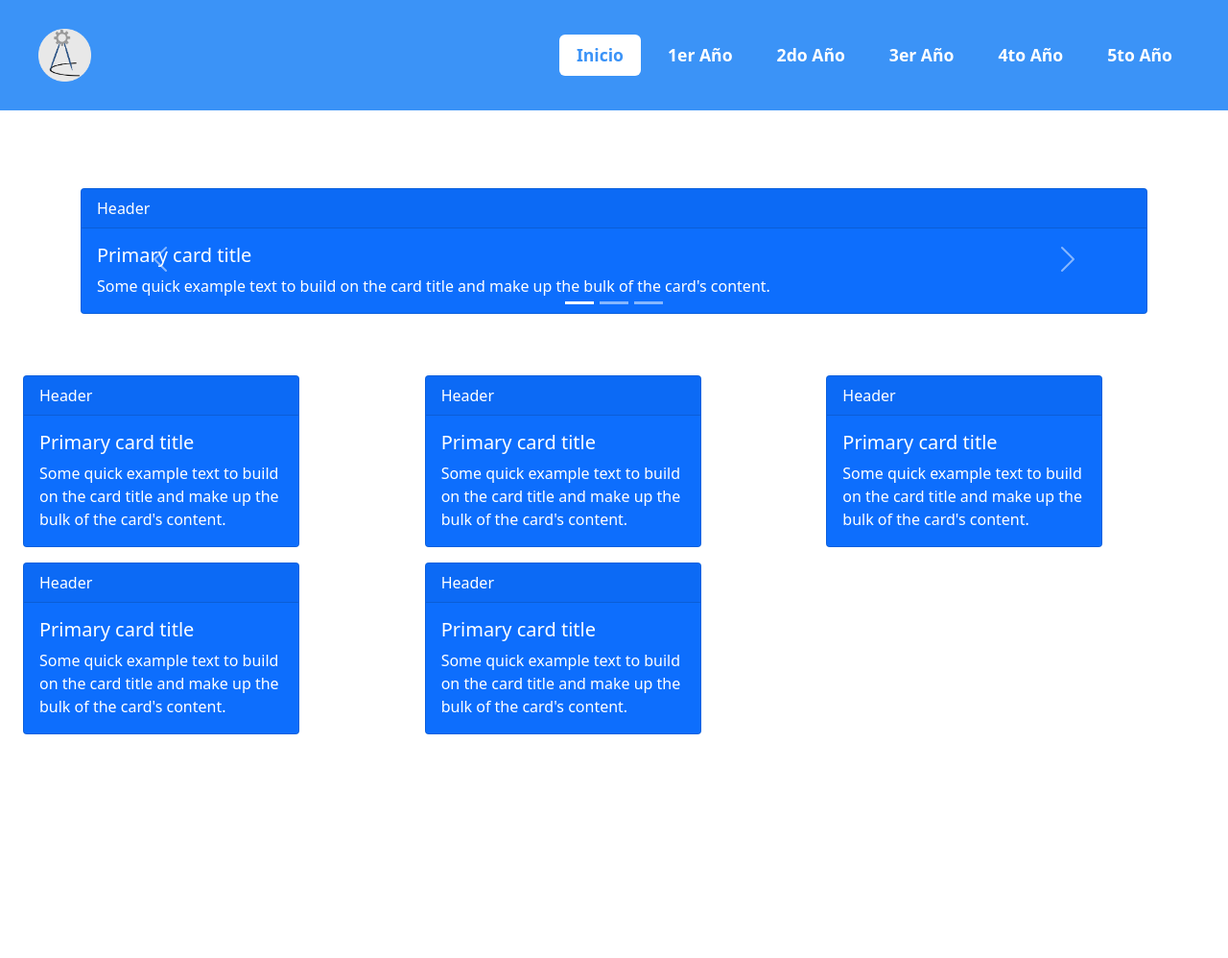
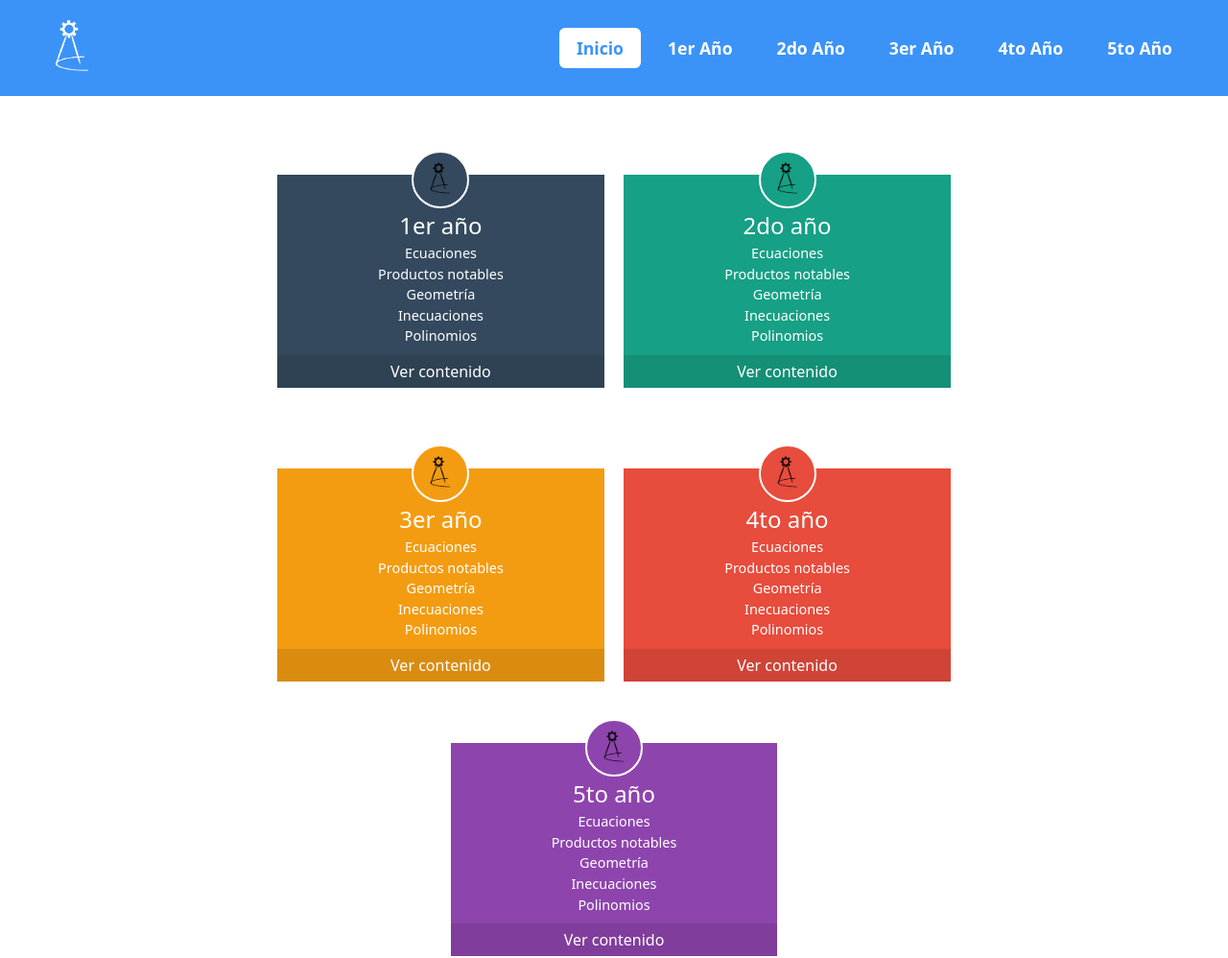
Before and after one commit to lesanpi/sc-elearning, a Flask app: page / in a window 1280 px wide. Shown: the whole page at 96% size. Before the commit the page ends 765 px from the top, so only its background shows below. Run offline with Flask 2, Linux system fonts and the light colour scheme.

Commit message:
Navbar con logo y tarjetas

```diff
--- a/static/css/navbar.css
+++ b/static/css/navbar.css
@@ -13,12 +13,16 @@
     top: 0;
     left: 0;
     width: 100%;
-    padding: 30px 40px 30px 40px;
+    padding: 20px 40px 20px 40px;
     display: flex;
     justify-content: space-between;
     align-items: center;
     z-index: 1000;
     background-color: #3b93f7;
+  }
+
+  header img{
+    margin-left: 5px;
   }
 
   header ul{
@@ -64,6 +68,121 @@
     display: none;
   }
 
+
+
+  .main-part{
+    width:85%;
+    margin:0 auto;
+    text-align: center;
+    padding: 0px 5px;
+
+    }
+
+    .cpanel{
+    width:32%;
+    display: inline-block;
+    background-color: #34495E;
+    color:#fff;
+    border:2px solid white;
+    margin-top: 80px;
+    margin-left: 6px;
+    margin-right: 6px;
+    }
+
+    .icon-part img{
+      font-size: 30px;
+      padding:10px;
+      border:2px solid white;
+      border-radius:50%;
+      margin-top:-25px;
+      margin-bottom: 0px;
+      background-color:#34495E;
+      }
+
+    .icon-part span{
+        padding-bottom: 0px;
+        font-size: 1.5em;
+    }
+
+    .icon-part p{
+    margin:0px;
+    font-size: 0.9em;
+    padding-bottom: 0px;
+    }
+
+    .icon-part .lastcontent{
+      margin-bottom: 9px;
+  }
+
+    .card-content-part{
+    background-color: #2F4254;
+    padding: 5px 0px;
+    }
+    .cpanel .card-content-part:hover{
+    background-color: #5a5a5a;
+    cursor: pointer;
+    }
+    .card-content-part a{
+    color:#fff;
+    text-decoration: none;
+    }
+
+    .cpanel-green .icon-part,.cpanel-green .icon-part img{
+    background-color: #16A085;
+    }
+    .cpanel-green .card-content-part{
+    background-color: #149077;
+    }
+    .cpanel-green{
+      background-color: #16A085;
+    }
+
+    .cpanel-orange .icon-part,.cpanel-orange .icon-part img{
+    background-color: #F39C12;
+    }
+    .cpanel-orange .card-content-part{
+    background-color: #DA8C10;
+    }
+    .cpanel-orange{
+    background-color: #F39C12;
+    }
+
+    .cpanel-blue .icon-part,.cpanel-blue .icon-part img{
+    background-color: #2980B9;
+    }
+    .cpanel-blue .card-content-part{
+    background-color:#2573A6;
+    }
+    .cpanel-blue{
+      background-color: #2980B9;
+    }
+
+    .cpanel-red .icon-part,.cpanel-red .icon-part img{
+    background-color:#E74C3C;
+    }
+    .cpanel-red .card-content-part{
+    background-color:#CF4436;
+    }
+    .cpanel-red{
+      background-color:#E74C3C;
+      margin-top: 60px;
+    }
+
+    .cpanel-skyblue .icon-part,.cpanel-skyblue .icon-part img{
+    background-color:#8E44AD;
+    }
+    .cpanel-skyblue .card-content-part{
+    background-color:#803D9B;
+    }
+    .cpanel-skyblue{
+      background-color:#8E44AD;
+      margin-top: 60px;
+    }
+
+
+
+
+
   @media (min-width: 768px) and (max-width: 991px) {
     header ul li a{
       font-size: 1.07em;
@@ -72,7 +191,7 @@
     }
 
     header{
-      padding: 30px 40px 30px 40px;
+      padding: 20px 40px 20px 40px;
     }
   }
 
@@ -96,21 +215,29 @@
 
     header ul li{
       display: block;
-      padding: 10px 0;
+      padding: 10px 0 0 0;
       line-height: 30px;
-      border-bottom: solid;
-      border-color: white;
-      border-width: 1px;
+
     }
 
     header ul li.li5to{
       border-width: 0px;
+      padding: 10px 0;
     }
 
     header ul li a{
       font-size: 20px;
       margin-left: 0px;
+    }
 
+    header ul li div{
+      position: relative;
+      padding: 0 0 10px 0;
+      width: 50%;
+      border-bottom: solid;
+      border-color: rgb(160, 160, 160);
+      border-width: 1px;
+      margin: auto;
     }
 
     header ul li a.active, header ul li a:hover{
--- a/templates/index.html
+++ b/templates/index.html
@@ -1,34 +1,42 @@
 {% from "macros.html" import card with context %}
 <!DOCTYPE html>
 <html lang="es">
-<head>
     <meta charset="UTF-8">
     <meta http-equiv="X-UA-Compatible" content="IE=edge">
     <meta name="viewport" content="width=device-width, initial-scale=1.0">
     <link href="https://cdn.jsdelivr.net/npm/bootstrap@5.0.2/dist/css/bootstrap.min.css" rel="stylesheet" integrity="sha384-EVSTQN3/azprG1Anm3QDgpJLIm9Nao0Yz1ztcQTwFspd3yD65VohhpuuCOmLASjC" crossorigin="anonymous">
     <link rel="stylesheet" href="/static/css/navbar.css">
     <link rel="stylesheet" href="https://cdnjs.cloudflare.com/ajax/libs/font-awesome/5.15.3/css/all.min.css"/>
+
+    <link rel="stylesheet" type="text/css" href="https://maxcdn.bootstrapcdn.com/font-awesome/4.7.0/css/font-awesome.min.css">
+    <link href="https://fonts.googleapis.com/css?family=Raleway:100,200,400,500,600" rel="stylesheet" type="text/css">
+
     <title></title>
 </head>
 <body>
   <section>
     <header>
-      <img src="static\imgs\Logo-Asociarte-icono.png" alt="Logo de Asociarte" width="55" height="55">
+      <img src="static\imgs\LogoAsociarteBlanco.png" alt="Logo de Asociarte en negro" width="60" height="60">
       <ul class="navigation">
           <li>
           <a class="active" href="/">Inicio</a>
+          <div></div>
           </li>
           <li>
           <a href="#">1er Año</a>
+          <div></div>
           </li>
           <li>
           <a href="#">2do Año</a>
+          <div></div>
           </li>
           <li>
           <a href="#">3er Año</a>
+          <div></div>
           </li>
           <li>
           <a href="#">4to Año</a>
+          <div></div>
           </li>
           <li class="li5to">
           <a href="course/5">5to Año</a>
@@ -40,114 +48,88 @@
     </header>
   </section>
 
-    <div class="container-fluid">
-        <div class="row">
-            <div class="col-12 py-5 mt-5 px-5">
-                <div class="row gy-2">
+    <div class="main-part">
 
-                    <div class="col-12 px-5" style="height: 60%;">
-                        <div id="carouselExampleCaptions" class="carousel slide" data-bs-ride="carousel" style="height: 100%;">
-                            <div class="carousel-indicators">
-                            <button type="button" data-bs-target="#carouselExampleCaptions" data-bs-slide-to="0" class="active" aria-current="true" aria-label="Slide 1"></button>
-                            <button type="button" data-bs-target="#carouselExampleCaptions" data-bs-slide-to="1" aria-label="Slide 2"></button>
-                            <button type="button" data-bs-target="#carouselExampleCaptions" data-bs-slide-to="2" aria-label="Slide 3"></button>
-                            </div>
-                            <div class="carousel-inner" style="height: 100%;">
-                            <div class="carousel-item active" style="height: 100%;">
-                                <div class="card text-white bg-primary mb-3" style="width: 100%; height: 100%;">
-                                    <div class="card-header">Header</div>
-                                    <div class="card-body">
-                                      <h5 class="card-title">Primary card title</h5>
-                                      <p class="card-text">Some quick example text to build on the card title and make up the bulk of the card's content.</p>
-                                    </div>
-                                </div>
-                            </div>
-                            <div class="carousel-item" style="height: 100%;">
-                                <div class="card text-white bg-primary mb-3" style="width: 100%; height: 100%;">
-                                    <div class="card-header">Header</div>
-                                    <div class="card-body">
-                                      <h5 class="card-title">Primary card title</h5>
-                                      <p class="card-text">Some quick example text to build on the card title and make up the bulk of the card's content.</p>
-                                    </div>
-                                </div>
-                            </div>
-                            <div class="carousel-item" style="height: 100%;">
-                                <div class="card text-white bg-primary mb-3" style="width: 100%; height: 100%;">
-                                    <div class="card-header">Header</div>
-                                    <div class="card-body">
-                                      <h5 class="card-title">Primary card title</h5>
-                                      <p class="card-text">Some quick example text to build on the card title and make up the bulk of the card's content.</p>
-                                    </div>
-                                </div>
-                            </div>
-                            </div>
-                            <button class="carousel-control-prev" type="button" data-bs-target="#carouselExampleCaptions" data-bs-slide="prev">
-                            <span class="carousel-control-prev-icon" aria-hidden="true"></span>
-                            <span class="visually-hidden">Previous</span>
-                            </button>
-                            <button class="carousel-control-next" type="button" data-bs-target="#carouselExampleCaptions" data-bs-slide="next">
-                            <span class="carousel-control-next-icon" aria-hidden="true"></span>
-                            <span class="visually-hidden">Next</span>
-                            </button>
-                        </div>
+      <div class="cpanel">
+        <div class="icon-part">
+          <img src="static\imgs\LogoAsociarteNegro.png" alt="Logo de Asociarte en blanco" width="60" height="60"><br>
+          <span>1er año</span>
+          <p>Ecuaciones</p>
+          <p>Productos notables</p>
+          <p>Geometría</p>
+          <p>Inecuaciones</p>
+          <p class="lastcontent">Polinomios</p>
+        </div>
+        <div class="card-content-part">
+          <a href="#">Ver contenido </a>
+        </div>
+      </div>
 
-                    </div>
+      <div class="cpanel cpanel-green">
+        <div class="icon-part">
+          <img src="static\imgs\LogoAsociarteNegro.png" alt="Logo de Asociarte en negro" width="60" height="60"><br>
+          <span>2do año</span>
+          <p>Ecuaciones</p>
+          <p>Productos notables</p>
+          <p>Geometría</p>
+          <p>Inecuaciones</p>
+          <p class="lastcontent">Polinomios</p>
+        </div>
+        <div class="card-content-part">
+          <a href="#">Ver contenido </a>
+        </div>
+      </div>
 
+      <div class="cpanel cpanel-orange">
+        <div class="icon-part">
+          <img src="static\imgs\LogoAsociarteNegro.png" alt="Logo de Asociarte en negro" width="60" height="60"><br>
+          <span>3er año</span>
+          <p>Ecuaciones</p>
+          <p>Productos notables</p>
+          <p>Geometría</p>
+          <p>Inecuaciones</p>
+          <p class="lastcontent">Polinomios</p>
+        </div>
+        <div class="card-content-part">
+          <a href="#">Ver contenido </a>
+        </div>
+      </div>
 
-                </div>
+      <div class="cpanel cpanel-red">
+        <div class="icon-part">
+          <img src="static\imgs\LogoAsociarteNegro.png" alt="Logo de Asociarte en negro" width="60" height="60"><br>
+          <span>4to año</span>
+          <p>Ecuaciones</p>
+          <p>Productos notables</p>
+          <p>Geometría</p>
+          <p>Inecuaciones</p>
+          <p class="lastcontent">Polinomios</p>
+        </div>
+        <div class="card-content-part">
+          <a href="#">Ver contenido </a>
+        </div>
+      </div>
 
+      <div class="cpanel cpanel-skyblue">
+        <div class="icon-part">
+          <img src="static\imgs\LogoAsociarteNegro.png" alt="Logo de Asociarte en negro" width="60" height="60"><br>
+          <span>5to año</span>
+          <p>Ecuaciones</p>
+          <p>Productos notables</p>
+          <p>Geometría</p>
+          <p>Inecuaciones</p>
+          <p class="lastcontent">Polinomios</p>
+        </div>
+        <div class="card-content-part">
+          <a href="#">Ver contenido </a>
+        </div>
+      </div>
+    </div>
 
-            </div>
-        </div>
+    <div class="partefinal">
 
-        <div class="row mx-auto px-5t">
-            <div class="col-4">
-                <div class="card text-white bg-primary mb-3" style="max-width: 18rem;">
-                    <div class="card-header">Header</div>
-                    <div class="card-body">
-                      <h5 class="card-title">Primary card title</h5>
-                      <p class="card-text">Some quick example text to build on the card title and make up the bulk of the card's content.</p>
-                    </div>
-                  </div>
-            </div>
-            <div class="col-4">
-                <div class="card text-white bg-primary mb-3" style="max-width: 18rem;">
-                    <div class="card-header">Header</div>
-                    <div class="card-body">
-                      <h5 class="card-title">Primary card title</h5>
-                      <p class="card-text">Some quick example text to build on the card title and make up the bulk of the card's content.</p>
-                    </div>
-                  </div>
-            </div>
-            <div class="col-4">
-                <div class="card text-white bg-primary mb-3" style="max-width: 18rem;">
-                    <div class="card-header">Header</div>
-                    <div class="card-body">
-                      <h5 class="card-title">Primary card title</h5>
-                      <p class="card-text">Some quick example text to build on the card title and make up the bulk of the card's content.</p>
-                    </div>
-                  </div>
-            </div>
-            <div class="col-4">
-                <div class="card text-white bg-primary mb-3" style="max-width: 18rem;">
-                    <div class="card-header">Header</div>
-                    <div class="card-body">
-                      <h5 class="card-title">Primary card title</h5>
-                      <p class="card-text">Some quick example text to build on the card title and make up the bulk of the card's content.</p>
-                    </div>
-                  </div>
-            </div>
-            <div class="col-4">
-                <div class="card text-white bg-primary mb-3" style="max-width: 18rem;">
-                    <div class="card-header">Header</div>
-                    <div class="card-body">
-                      <h5 class="card-title">Primary card title</h5>
-                      <p class="card-text">Some quick example text to build on the card title and make up the bulk of the card's content.</p>
-                    </div>
-                  </div>
-            </div>
-        </div>
     </div>
+
 <script src="https://code.jquery.com/jquery-3.6.0.js" integrity="sha256-H+K7U5CnXl1h5ywQfKtSj8PCmoN9aaq30gDh27Xc0jk=" crossorigin="anonymous"></script>
 <script src="https://cdn.jsdelivr.net/npm/bootstrap@5.0.2/dist/js/bootstrap.bundle.min.js" integrity="sha384-MrcW6ZMFYlzcLA8Nl+NtUVF0sA7MsXsP1UyJoMp4YLEuNSfAP+JcXn/tWtIaxVXM" crossorigin="anonymous"></script>
 <script>
```
Also changed, not shown: static/imgs/LogoAsociarteBlanco.png (added), static/imgs/LogoAsociarteNegro.png (added), static/imgs/fondospag.jpg (added).
